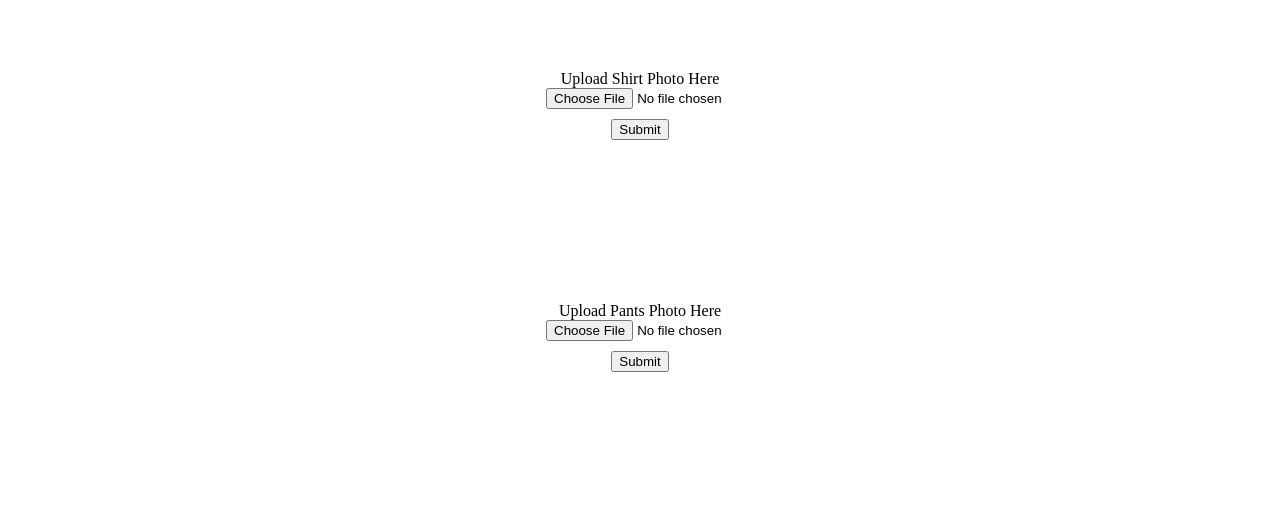
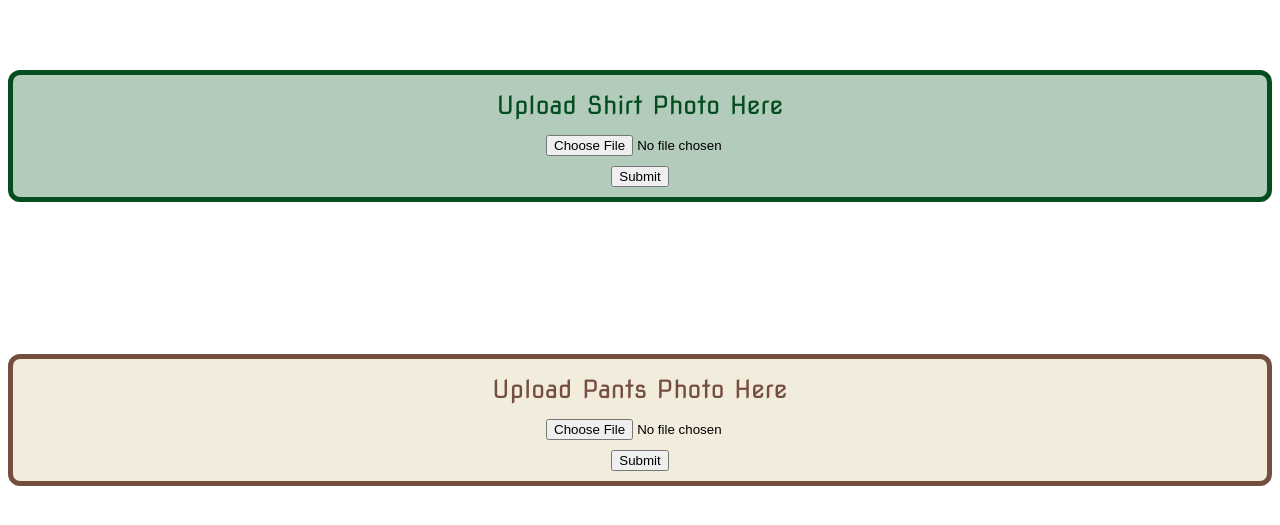
Before and after one commit to njtchang/fithub, a SvelteKit app in the folder frontend/: page /upload in a window 1280 px wide. Shown: the part 269-794 px from the top of the page. Built offline with nearby package versions, Linux system fonts and the light colour scheme.

Commit message:
final changes to home page and added styling to upload page

```diff
--- a/frontend/src/routes/upload/+page.svelte
+++ b/frontend/src/routes/upload/+page.svelte
@@ -48,8 +48,8 @@
 <p>&nbsp;</p>
 <p>&nbsp;</p>
 
-<div>
-    <div class="option">
+<div class="card">
+    <div class="instruction">
         Upload Shirt Photo Here
     </div>
     <form method="GET" action="http://localhost:5173">
@@ -74,8 +74,8 @@
 <p>&nbsp;</p>
 <p>&nbsp;</p>
 
-<div>
-    <div class="option">
+<div class="card2">
+    <div class="instruction2">
         Upload Pants Photo Here
     </div>
     <form method="GET" action="http://localhost:5173">
@@ -97,6 +97,17 @@
 
 <style>
 
+    .card {
+        border: solid rgb(3, 76, 30) 5px;
+        border-radius: 12px;
+        background-color: rgb(178, 203, 186);
+    }
+    .card2 {
+        border: solid rgb(117, 78, 64) 5px;
+        border-radius: 12px;
+        background-color: rgb(242, 236, 221);
+    }
+
     div.nav-logo>img{
         width: 200px;
         length: 200px;
@@ -112,13 +123,26 @@
         text-align: center;
         padding-top: 10px;
         padding-bottom: 10px;
-
+        border-radius: 12px;
+        font-family: "Nova Square", sans-serif;
     }
 
-    .option {
+    .instruction {
         text-align: center;
+        font-family: "Nova Square", sans-serif;
+        font-size: 25px;
+        padding-top: 15px;
+        padding-bottom: 15px;
+        color: rgb(3, 76, 30);
     }
-
+    .instruction2 {
+        text-align: center;
+        font-family: "Nova Square", sans-serif;
+        font-size: 25px;
+        padding-top: 15px;
+        padding-bottom: 15px;
+        color: rgb(117, 78, 64);
+    }
     nav {
 		display: flex;
 		background-color: lightblue;
```
